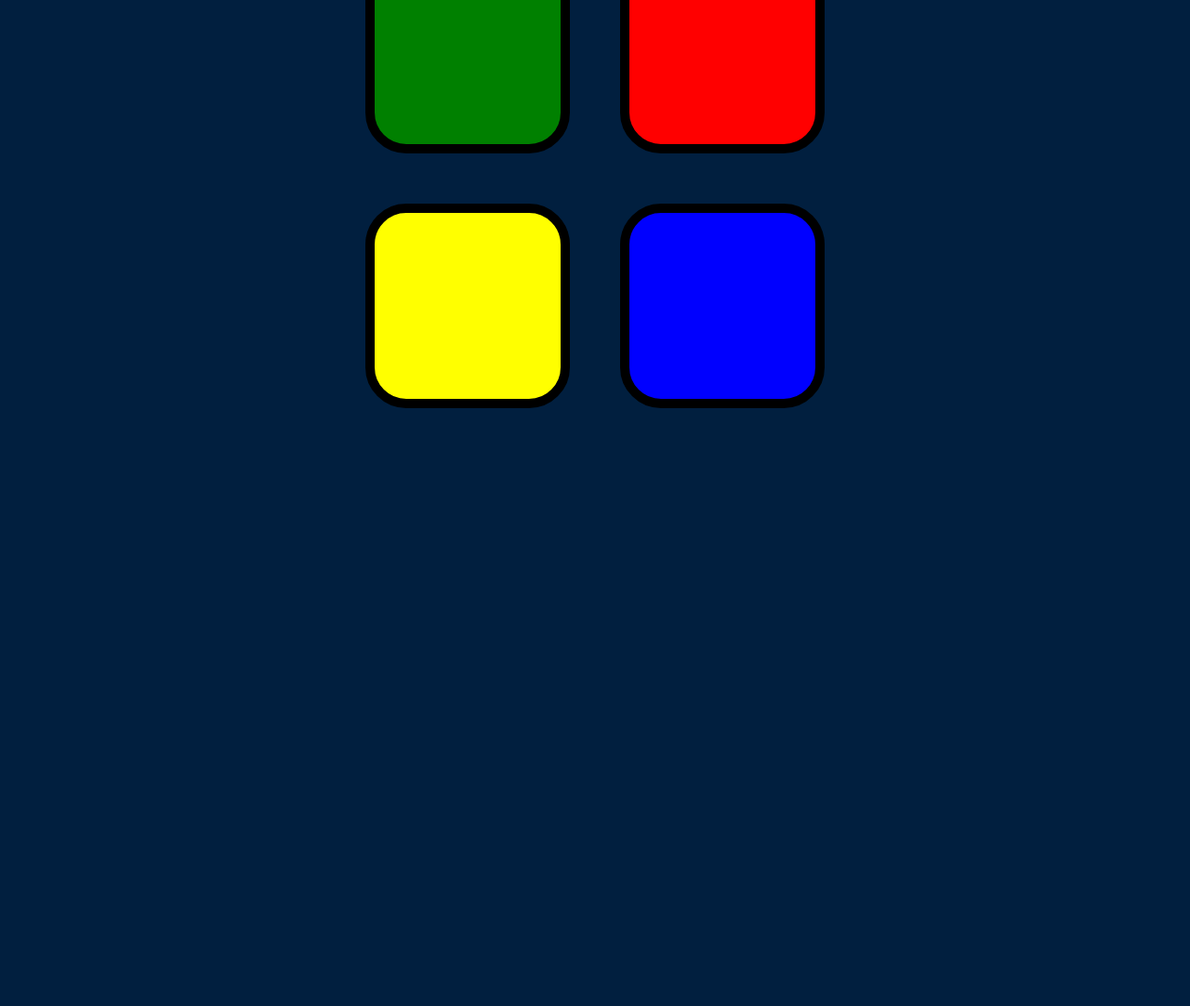
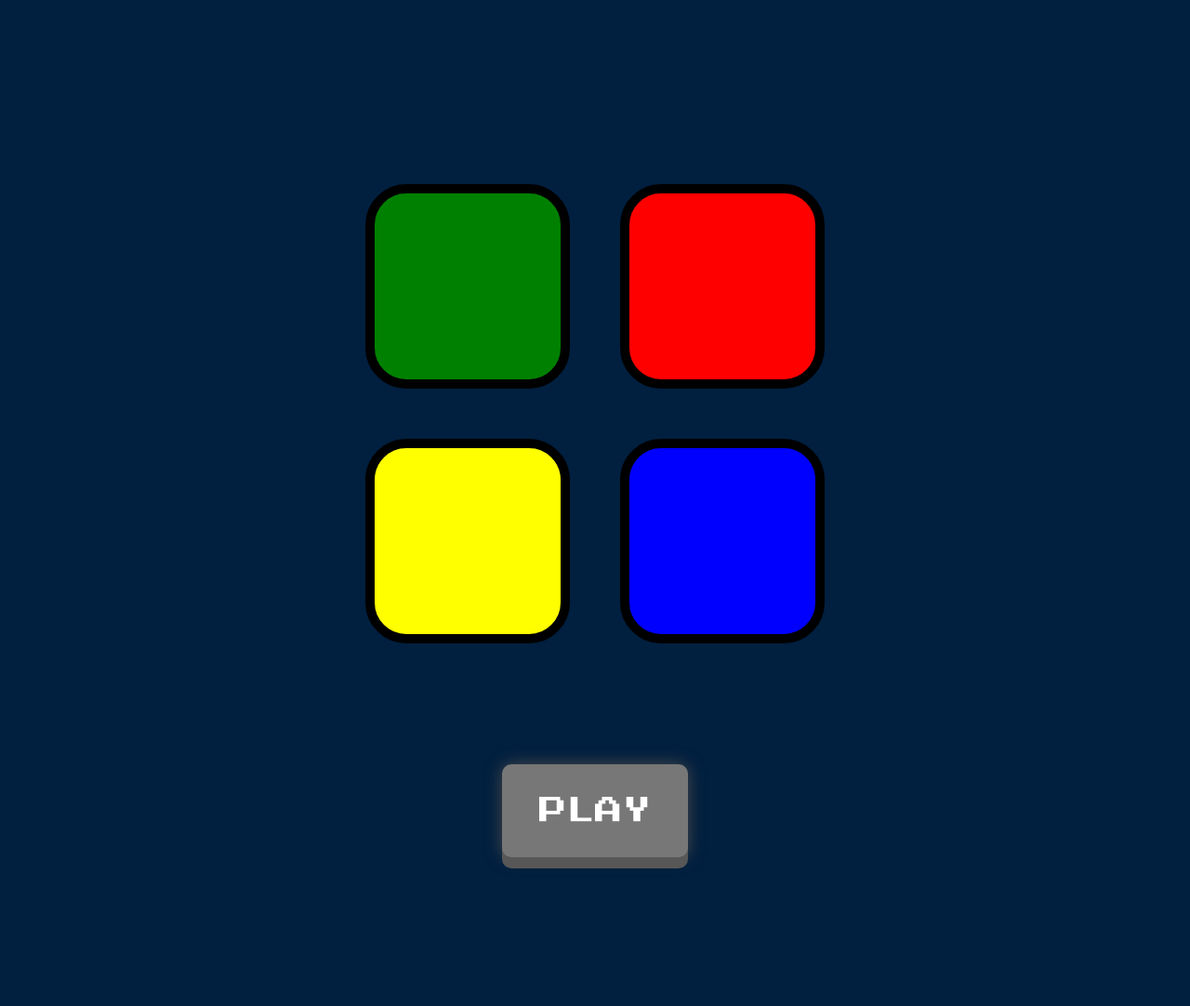
Before and after one commit to AniaJaw/Simon-Game, a plain HTML site: page index.html in a window 1280 px wide. Shown: the part 254-1336 px from the top of the page at 93% size. Before the commit the page ends 800 px from the top, so only its background shows below. Drawn offline with nearby package versions, Linux system fonts and the light colour scheme.

Commit message:
Add play button

```diff
--- a/game.js
+++ b/game.js
@@ -9,7 +9,7 @@ $(document).ready(function() {
 
 
   // Call next sequence function
-  $(document).keydown(function() {
+  $(".playBtn").click(function() {
 
     if (started === false) {
       nextSequence();
--- a/index.html
+++ b/index.html
@@ -10,7 +10,7 @@
 </head>
 
 <body>
-  <h1 id="level-title">Press A Key to Start</h1>
+  <h1 id="level-title">Press A Button to Start</h1>
   <div class="container">
     <div class="row">
 
@@ -34,6 +34,8 @@
 
     </div>
 
+    <button class="playBtn">PLAY</button>
+
   </div>
 
   <script src="https://ajax.googleapis.com/ajax/libs/jquery/3.4.1/jquery.min.js"></script>
--- a/styles.css
+++ b/styles.css
@@ -6,7 +6,7 @@ body {
 #level-title {
   font-family: 'Press Start 2P', cursive;
   font-size: 3rem;
-  margin:  5%;
+  margin:  15% 5%;
   color: #FEF2BF;
 }
 
@@ -28,6 +28,31 @@ body {
   width: 200px;
   border: 10px solid black;
   border-radius: 20%;
+}
+
+.playBtn {
+  font-family: 'Press Start 2P', cursive;
+  line-height: 1.5;
+  cursor: pointer;
+  vertical-align: middle;
+  margin: 8% 5% 12%;
+  color: #ffffff;
+  width: 200px;
+  height: 100px;
+  background: #777777;
+  top: 100px;
+  padding: 16px;
+  font-size: 30px;
+  border-radius: 10px;
+  box-shadow: 0 12px 0 0 #585757, 0 0 17px 0 #4e4b4b;
+  transition: all 0.2s;
+  border: none;
+}
+
+
+.playBtn:active {
+  top: 108px;
+  box-shadow: 0 7px 0 0 #777777;
 }
 
 .game-over {
```
